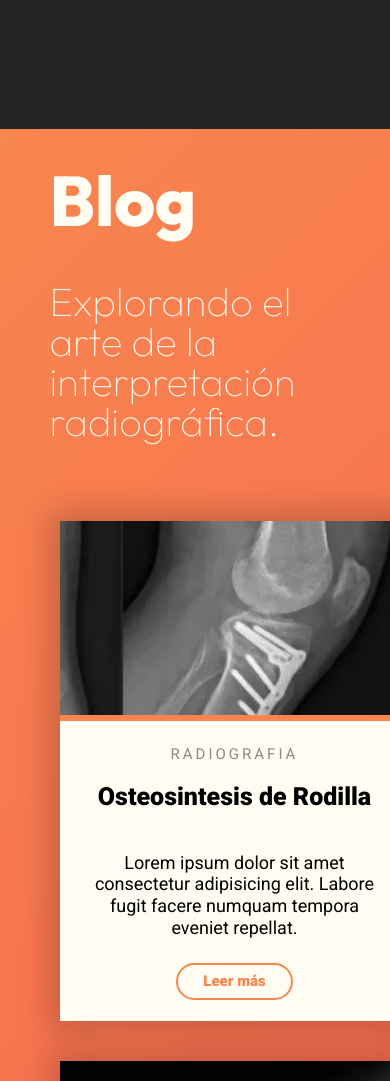
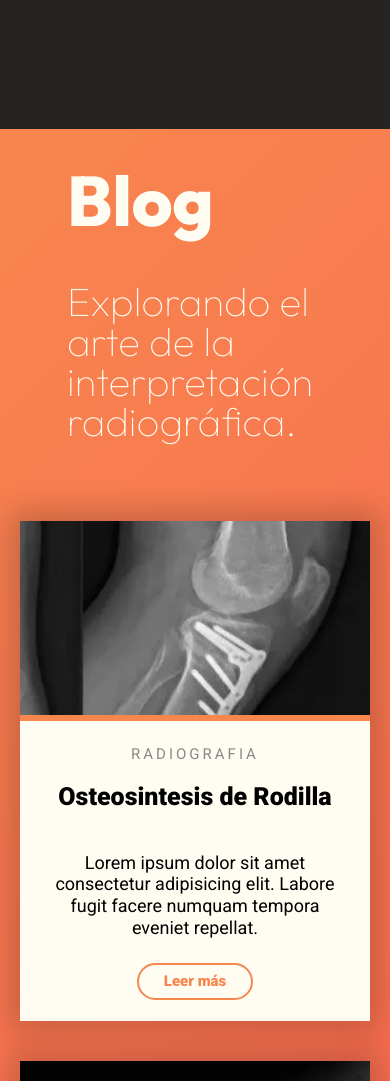
Before and after one commit to anothernewnooby/proyecto_rontgen, a website: page index.html in a window 390 px wide. Shown: the part 1960-3041 px from the top of the page. Drawn offline with nearby package versions, Linux system fonts and the light colour scheme.

Commit message:
media 720

```diff
--- a/src/scss/layout/blog/_blog.scss
+++ b/src/scss/layout/blog/_blog.scss
@@ -129,17 +129,35 @@
 }
 
 @media (min-width: 320px) and (max-width: 768px) {
+  .contenedorBlog,
+  .contenedorBlogInterno{
+    display: flex;
+    justify-content: center;
+    align-items: center;
+    flex-direction: column;
+  }
+
   .contenedorBlogTarjetas{
     display: flex;
     justify-content: center;
     align-items: center;
     flex-direction: column;
-
-    width: 100%;
   }
 
   .tarjetaBlog{
     width: 30rem;
+  }
+}
+
+@media (max-width: 720px){
+  .contenedorBlogTarjetas{
+    display: grid;
+    grid-template-columns: 1fr;
+    align-items: center;
+  }
+
+  tarjetaBlog{
+    width: 25rem;
   }
 }
 
```
Also changed, not shown: build/css/app.css, src/scss/base/_globales.scss (line endings or trailing spaces).
